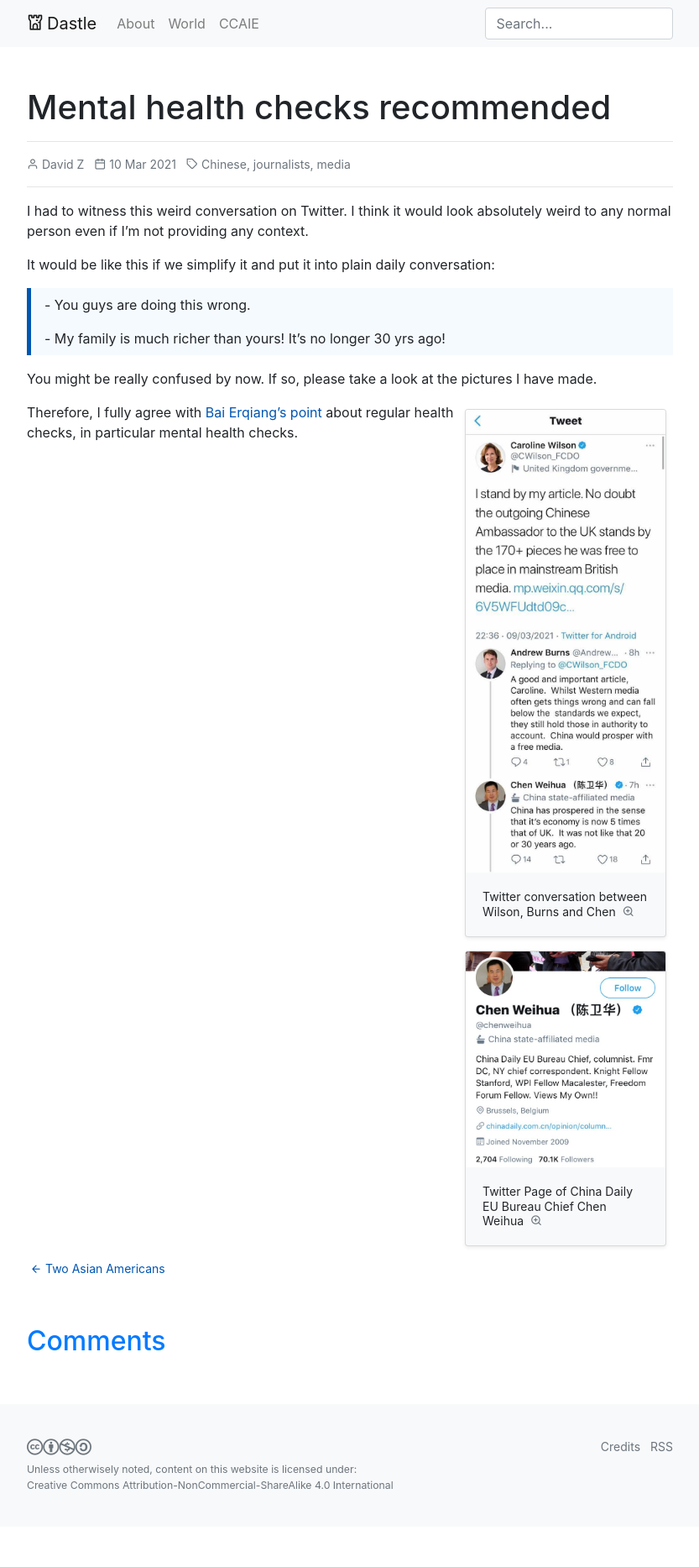
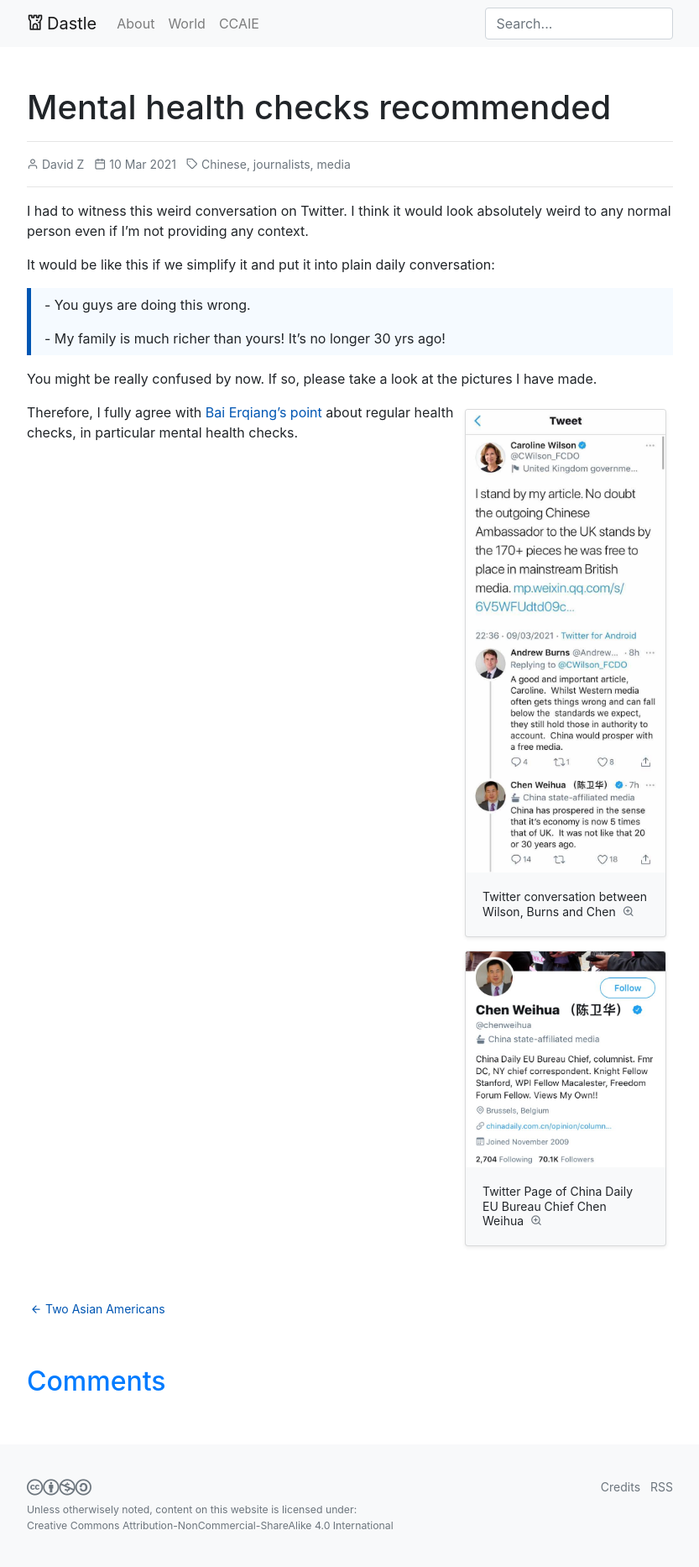
Before and after one commit to teatall/blog-dastle-jekyll, a Jekyll site: the page built from _posts/2021-03-10-mental_health_checks_recommended.md, in a window 1280 px wide. Shown: the whole page at 84% size, without its empty margins (223-1056 px from the left). Built offline with Jekyll 4.4.1, drawn with Linux system fonts in a browser that asks for light colours; some web fonts are replaced; comment, search, counter and statistics services are not loaded; before the commit the page ends 1818 px from its top, so only the background shows below that.

Commit message:
fix spacing

```diff
--- a/_layouts/post.html
+++ b/_layouts/post.html
@@ -12,7 +12,7 @@
 <main class="post clearfix">
   {{ content }}
 </main>
-<ul class="nav small nav-pills nav-justified">
+<ul class="nav small my-5 nav-pills nav-justified">
   <li class="nav-item text-left">
     {% if page.previous.url %}
     <a href="{{page.previous.url}}" class="nav-link pl-0 d-flex justify-content-start"><i class="fi fi-arrow-left p-1"></i>{{page.previous.title}}</a>
```
